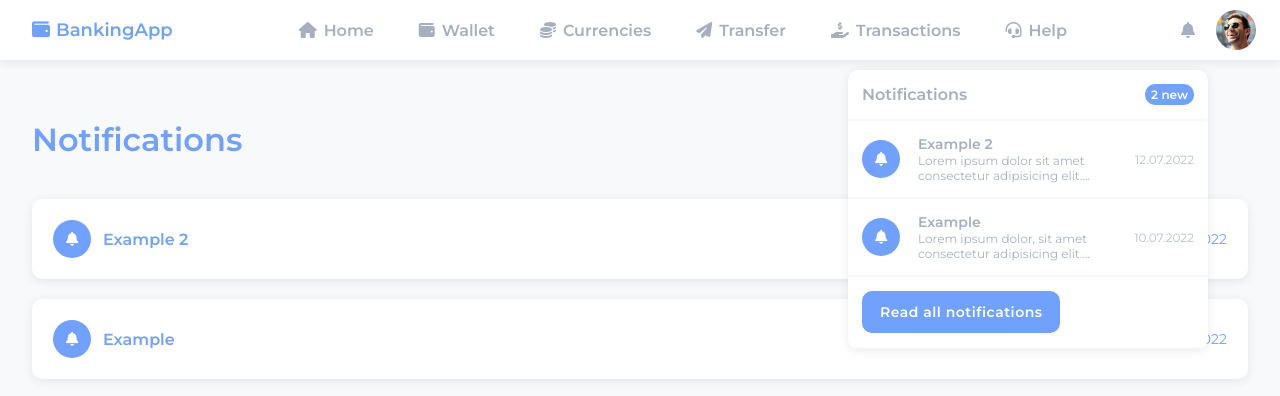
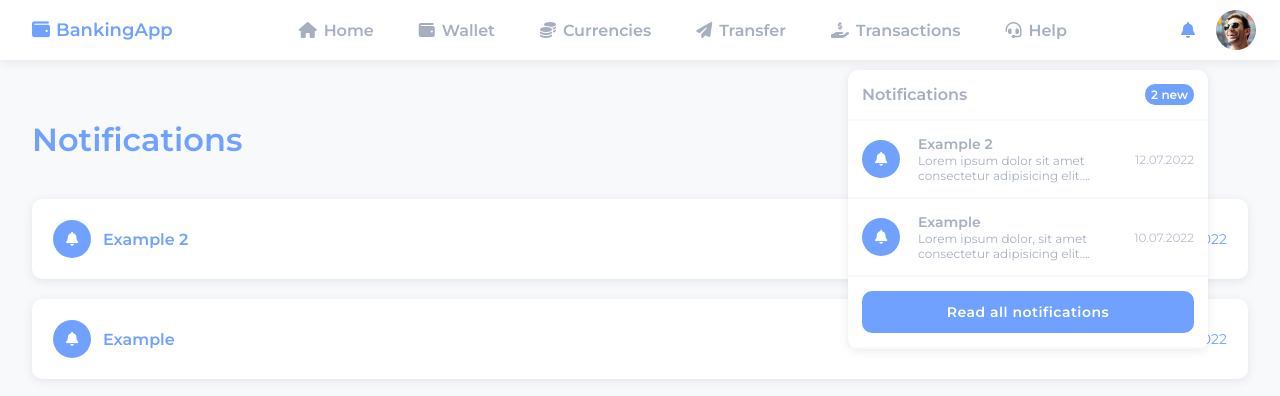
Before and after one commit to MiloszBaranskiDev/BankingApp, a React (Create React App) app: page /notifications in a window 1280 px wide. Both pictures are taken after a click on the button 1188 px from the left and 30 px from the top of the page. Shown: the top 396 px of the page. Built offline with nearby package versions, Linux system fonts and the light colour scheme.

Commit message:
change class names, fix styles, ring style depends on new notifications counter

```diff
--- a/src/components/Navbar/elements/Notifications.tsx
+++ b/src/components/Navbar/elements/Notifications.tsx
@@ -5,8 +5,9 @@ import { RootState } from "redux/store";
 import { useSelector } from "react-redux";
 import styled from "styled-components";
 
+import HandleClickOutside from "helpers/HandleClickOutside";
+
 import { INotification } from "interfaces/INotification";
-import HandleClickOutside from "helpers/HandleClickOutside";
 
 import StyledButton from "components/styled/StyledButton";
 
@@ -33,6 +34,7 @@ const Notifications: React.FC = () => {
   return (
     <StyledContainer ref={submenuRef}>
       <StyledIcon
+        className={newNotificationsCount > 0 ? "hasUnread" : ""}
         onClick={() =>
           setShowNotifications((showNotifications) => !showNotifications)
         }
@@ -41,15 +43,18 @@ const Notifications: React.FC = () => {
       </StyledIcon>
       {showNotifications ? (
         <StyledNotifications>
-          <div className="top">
+          <div className="notifications">
+            <div className="notifications__top">
               <h3>Notifications</h3>
               <>
-              {newNotificationsCount > 0 && <p>{newNotificationsCount} new</p>}
+                {newNotificationsCount > 0 && (
+                  <p>{newNotificationsCount} new</p>
+                )}
               </>
             </div>
             <>
               {notifications.length > 0 ? (
-              <ul>
+                <ul className="notifications__items">
                   {notifications
                     .slice(0)
                     .reverse()
@@ -85,18 +90,19 @@ const Notifications: React.FC = () => {
                     ))}
                 </ul>
               ) : (
-              <p className="no-notifications">
+                <p className="notifications__info">
                   You don't have any notifications.
                 </p>
               )}
             </>
             {notifications.length > 0 && (
-            <div className="bottom">
+              <div className="notifications__bottom">
                 <StyledButton as={NavLink} to="/notifications">
                   Read all notifications
                 </StyledButton>
               </div>
             )}
+          </div>
         </StyledNotifications>
       ) : null}
     </StyledContainer>
@@ -123,6 +129,9 @@ const StyledIcon = styled.button`
   cursor: pointer;
   outline: none;
   transition: background-color 0.3s;
+  &.hasUnread {
+    color: ${(props) => props.theme.colors.main};
+  }
   i {
     font-size: ${(props) => props.theme.typography.size_normal};
   }
@@ -135,6 +144,7 @@ const StyledIcon = styled.button`
 `;
 
 const StyledNotifications = styled.div`
+  .notifications {
     position: absolute;
     top: 60px;
     right: 0;
@@ -150,16 +160,16 @@ const StyledNotifications = styled.div`
       width: 80vw;
       max-width: 360px;
     }
-  .top,
+    &__top,
     .notification,
-  .bottom {
+    &__bottom {
       padding: 9px;
       border-bottom: 2px solid ${(props) => props.theme.colors.bgc_dark};
       @media (min-width: ${(props) => props.theme.breakpoints.mobile_big}) {
         padding: 14px;
       }
     }
-  .top {
+    &__top {
       display: flex;
       align-items: center;
       h3 {
@@ -177,7 +187,7 @@ const StyledNotifications = styled.div`
         font-weight: ${(props) => props.theme.typography.weight_bold};
       }
     }
-  ul {
+    &__items {
       .notification {
         display: flex;
         align-items: center;
@@ -233,7 +243,13 @@ const StyledNotifications = styled.div`
         }
       }
     }
-  .no-notifications {
+    &__bottom {
+      a {
+        display: block;
+      }
+    }
+    &__info {
       padding: 14px;
     }
+  }
 `;
--- a/src/components/pages/SingleNotification/SingleNotification.tsx
+++ b/src/components/pages/SingleNotification/SingleNotification.tsx
@@ -14,9 +14,11 @@ import Content from "./parts/Content";
 const SingleNotification: React.FC = () => {
   const dispatch: Dispatch = useDispatch();
   const { id } = useParams();
+
   const notifications: INotification[] = useSelector(
     (state: RootState) => state.notifications
   );
+
   const notification: INotification = notifications.find(
     (notification) => notification.id === id
   )!;
```
Lines whose indentation alone changed are shown as unchanged.
